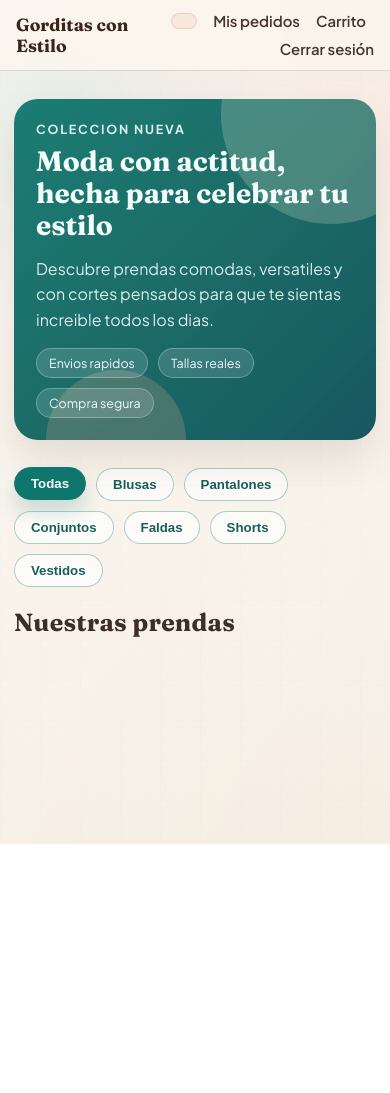
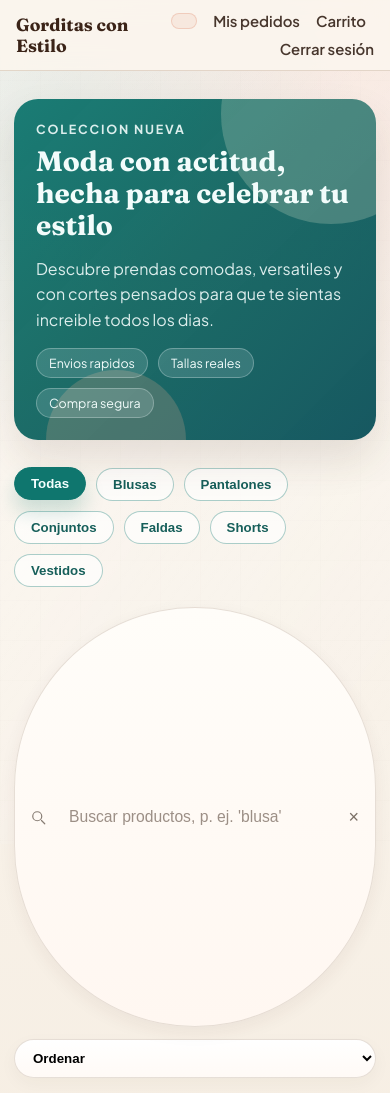
Before and after one commit to juanFelipe2024/Plataforma-Virtual-Gorditas-Con-Estilo, a plain HTML site: page frontend/index.html in a window 390 px wide. Shown: the top 1093 px of the page. Before the commit the page ends 844 px from the top, so only its background shows below. Drawn offline with Linux system fonts and the light colour scheme; no server answers.

Commit message:
agregar barra de filtros con búsqueda y ordenación de productos en la página principal

```diff
--- a/frontend/css/styles.css
+++ b/frontend/css/styles.css
@@ -334,6 +334,103 @@ body::after {
     flex-wrap: wrap;
     gap: 10px;
     margin-bottom: 20px;
+}
+
+.filtros-bar {
+    display: flex;
+    gap: 12px;
+    align-items: center;
+    margin-bottom: 18px;
+}
+
+.search-input {
+    flex: 1 1 360px;
+    padding: 10px 12px;
+    border: 1px solid rgba(189, 176, 163, 0.9);
+    border-radius: 10px;
+    font-size: 0.95rem;
+    background: #fffcf9;
+}
+
+.sort-select {
+    padding: 10px 12px;
+    border-radius: 10px;
+    border: 1px solid rgba(189, 176, 163, 0.9);
+    background: #fff;
+    font-weight: 600;
+}
+
+/* Estética mejorada para búsqueda + select */
+.search-wrapper {
+    position: relative;
+    display: flex;
+    align-items: center;
+    flex: 1 1 420px;
+    max-width: 720px;
+    background: linear-gradient(180deg, #fffdf9 0%, #fff7f1 100%);
+    border-radius: 999px;
+    padding: 8px 12px;
+    box-shadow: 0 6px 18px rgba(60,40,28,0.06);
+    border: 1px solid rgba(220,210,200,0.7);
+}
+
+.search-icon {
+    position: absolute;
+    left: 14px;
+    pointer-events: none;
+    opacity: 0.9;
+}
+
+.search-input {
+    background: transparent;
+    border: none;
+    padding: 10px 44px 10px 42px;
+    font-size: 0.98rem;
+    outline: none;
+}
+
+.search-input::placeholder {
+    color: #9c8f86;
+    opacity: 1;
+}
+
+.search-clear {
+    position: absolute;
+    right: 10px;
+    background: transparent;
+    border: none;
+    font-size: 18px;
+    line-height: 1;
+    color: #7a6f65;
+    cursor: pointer;
+    padding: 6px;
+    border-radius: 999px;
+    transition: background 0.16s ease, color 0.16s ease, transform 0.12s ease;
+}
+
+.search-clear:hover {
+    background: rgba(15,118,110,0.06);
+    color: var(--accent);
+    transform: translateY(-1px);
+}
+
+.sort-select {
+    min-width: 200px;
+    border-radius: 999px;
+    padding: 10px 14px;
+    box-shadow: 0 6px 18px rgba(60,40,28,0.04);
+    border: 1px solid rgba(220,210,200,0.7);
+    background: linear-gradient(180deg, #fff, #fffaf6);
+    font-weight: 700;
+}
+
+@media (max-width: 760px) {
+    .filtros-bar {
+        flex-direction: column;
+        align-items: stretch;
+    }
+    .search-wrapper { order: 1; }
+    .sort-select { order: 2; width: 100%; }
 }
 
 .categoria-btn {
--- a/frontend/index.html
+++ b/frontend/index.html
@@ -39,6 +39,28 @@
             <button class="categoria-btn" onclick="filtrarCategoria('Shorts', this)">Shorts</button>
             <button class="categoria-btn" onclick="filtrarCategoria('Vestidos', this)">Vestidos</button>
         </div>
+        </div>
+
+        <div class="filtros-bar">
+            <div class="search-wrapper">
+                <svg class="search-icon" width="18" height="18" viewBox="0 0 24 24" fill="none" xmlns="http://www.w3.org/2000/svg" aria-hidden="true">
+                    <path d="M21 21l-4.35-4.35" stroke="#7a6f65" stroke-width="1.6" stroke-linecap="round" stroke-linejoin="round"/>
+                    <circle cx="11" cy="11" r="6" stroke="#7a6f65" stroke-width="1.6" stroke-linecap="round" stroke-linejoin="round"/>
+                </svg>
+                <input id="search-input" class="search-input" type="search" placeholder="Buscar productos, p. ej. 'blusa'" aria-label="Buscar productos">
+                <button id="search-clear" class="search-clear" aria-label="Limpiar búsqueda">×</button>
+            </div>
+            <select id="sort-select" class="sort-select" aria-label="Ordenar productos">
+                <option value="none">Ordenar</option>
+                <option value="price-asc">Precio: menor a mayor</option>
+                <option value="price-desc">Precio: mayor a menor</option>
+                <option value="name-asc">Nombre: A → Z</option>
+                <option value="name-desc">Nombre: Z → A</option>
+                <option value="stock-asc">Stock: menor a mayor</option>
+                <option value="stock-desc">Stock: mayor a menor</option>
+            </select>
+        </div>
+
         <h2 class="section-title" id="titulo-categoria">Nuestras prendas</h2>
         <div id="productos-grid" class="productos-grid"></div>
     </main>
--- a/frontend/js/products.js
+++ b/frontend/js/products.js
@@ -3,11 +3,43 @@ let todosLosProductos = [];
 let currentProductsList = [];
 let currentPage = 0;
 const PAGE_SIZE = 9;
+let categoriaActual = 'todas';
+let searchQuery = '';
+let sortOrder = 'none';
 
 document.addEventListener("DOMContentLoaded", () => {
     verificarSesion();
     cargarProductos();
     actualizarBadgeCarrito();
+    const searchInput = document.getElementById('search-input');
+    const sortSelect = document.getElementById('sort-select');
+    const searchClear = document.getElementById('search-clear');
+    if (searchInput) {
+        searchInput.addEventListener('input', (e) => {
+            searchQuery = e.target.value.trim().toLowerCase();
+            currentPage = 0;
+            applyFilters();
+        });
+    }
+    if (searchClear) {
+        searchClear.addEventListener('click', (e) => {
+            e.preventDefault();
+            if (searchInput) {
+                searchInput.value = '';
+                searchQuery = '';
+                currentPage = 0;
+                applyFilters();
+                searchInput.focus();
+            }
+        });
+    }
+    if (sortSelect) {
+        sortSelect.addEventListener('change', (e) => {
+            sortOrder = e.target.value;
+            currentPage = 0;
+            applyFilters();
+        });
+    }
     document.getElementById("nav-logout").addEventListener("click", cerrarSesion);
 });
 
@@ -46,12 +78,42 @@ function filtrarCategoria(categoria, boton) {
     const titulo = document.getElementById("titulo-categoria");
     titulo.textContent = categoria === "todas" ? "Nuestras prendas" : categoria;
 
-    // Filtrar y preparar paginación
-    currentProductsList = categoria === "todas"
-        ? todosLosProductos
-        : todosLosProductos.filter(p => p.categoria?.toLowerCase() === categoria.toLowerCase());
+    categoriaActual = categoria;
+    currentPage = 0;
+    applyFilters();
+}
 
-    currentPage = 0;
+function applyFilters() {
+    // Filtrar por categoría
+    let lista = categoriaActual === 'todas'
+        ? todosLosProductos.slice()
+        : todosLosProductos.filter(p => p.categoria?.toLowerCase() === categoriaActual.toLowerCase());
+
+    // Filtrar por búsqueda
+    if (searchQuery) {
+        lista = lista.filter(p => {
+            const nombre = (p.nombre || '').toLowerCase();
+            const descripcion = (p.descripcion || '').toLowerCase();
+            return nombre.includes(searchQuery) || descripcion.includes(searchQuery);
+        });
+    }
+
+    // Ordenar
+    if (sortOrder === 'price-asc') {
+        lista.sort((a, b) => (a.precio || 0) - (b.precio || 0));
+    } else if (sortOrder === 'price-desc') {
+        lista.sort((a, b) => (b.precio || 0) - (a.precio || 0));
+    } else if (sortOrder === 'name-asc') {
+        lista.sort((a, b) => (a.nombre || '').localeCompare(b.nombre || '', undefined, { sensitivity: 'base' }));
+    } else if (sortOrder === 'name-desc') {
+        lista.sort((a, b) => (b.nombre || '').localeCompare(a.nombre || '', undefined, { sensitivity: 'base' }));
+    } else if (sortOrder === 'stock-asc') {
+        lista.sort((a, b) => (a.stock || 0) - (b.stock || 0));
+    } else if (sortOrder === 'stock-desc') {
+        lista.sort((a, b) => (b.stock || 0) - (a.stock || 0));
+    }
+
+    currentProductsList = lista;
     renderPagina();
 }
 function productoCardHTML(producto) {
```
